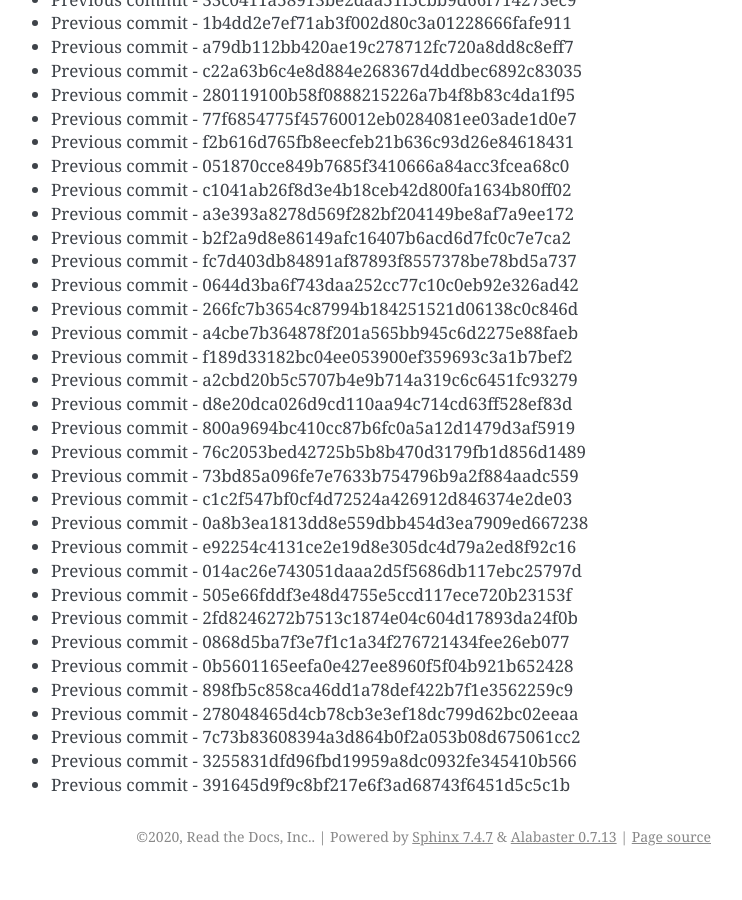
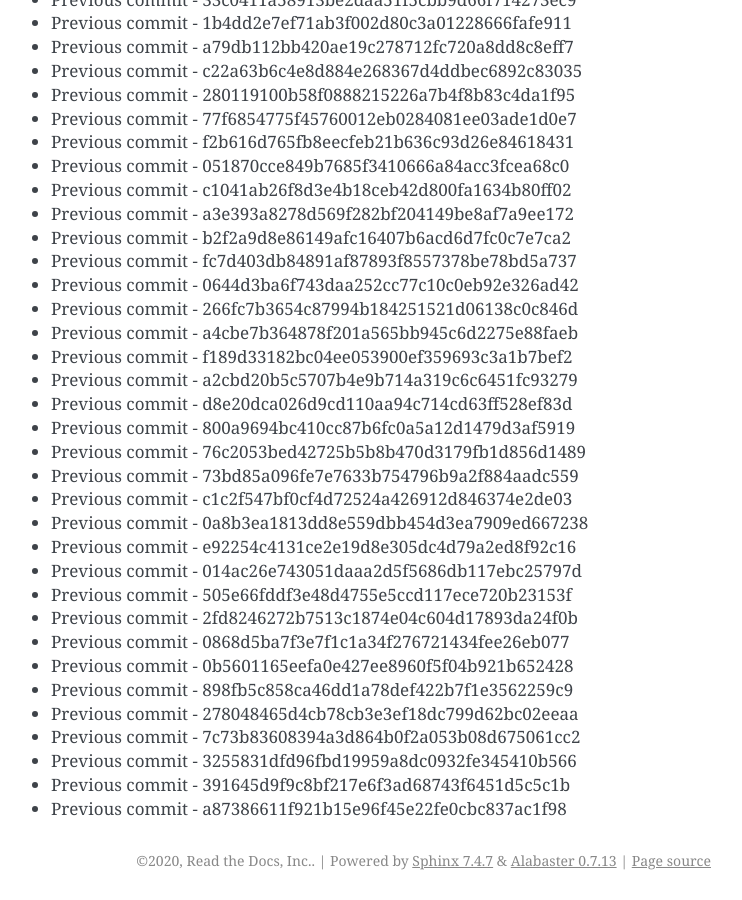
Before and after one commit to readthedocs/rtd-git-stresstest, a Sphinx documentation site: the page built from docs/updates.rst, in a window 1280 px wide and 900 px high, scrolled down 66835 px. Shown: the whole window, without its empty margins (399-1141 px from the left). Built offline with Sphinx 7.4.7, drawn with Linux system fonts in a browser that asks for light colours; before the commit the page ends 67711 px from its top, so only the background shows below that.

Commit message:
Generating commit from previous: a87386611f921b15e96f45e22fe0cbc837ac1f98

```diff
--- a/docs/updates.rst
+++ b/docs/updates.rst
@@ -2840,3 +2840,4 @@ It can be tested for any performance characteristics.
 * Previous commit - 7c73b83608394a3d864b0f2a053b08d675061cc2
 * Previous commit - 3255831dfd96fbd19959a8dc0932fe345410b566
 * Previous commit - 391645d9f9c8bf217e6f3ad68743f6451d5c5c1b
+* Previous commit - a87386611f921b15e96f45e22fe0cbc837ac1f98
```
